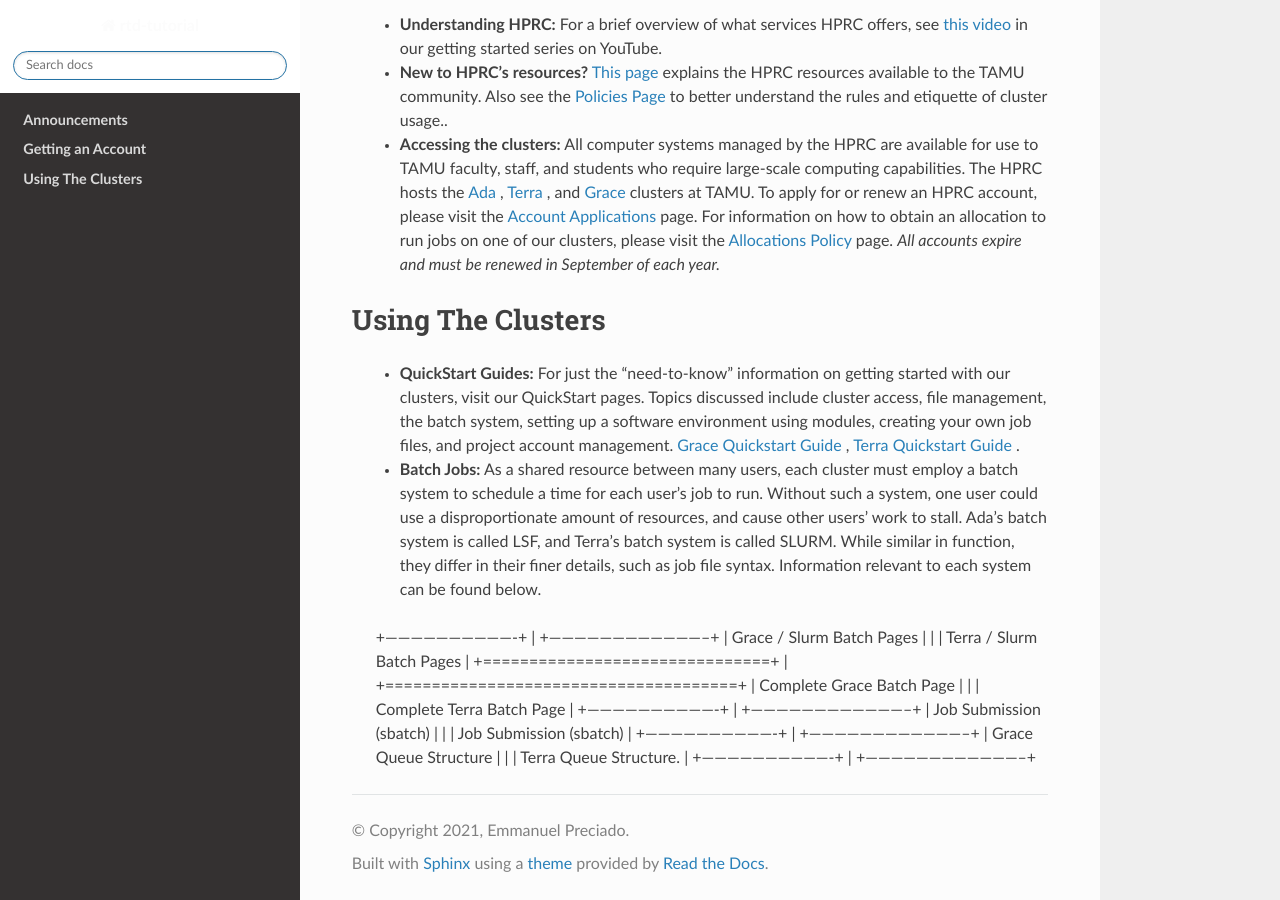
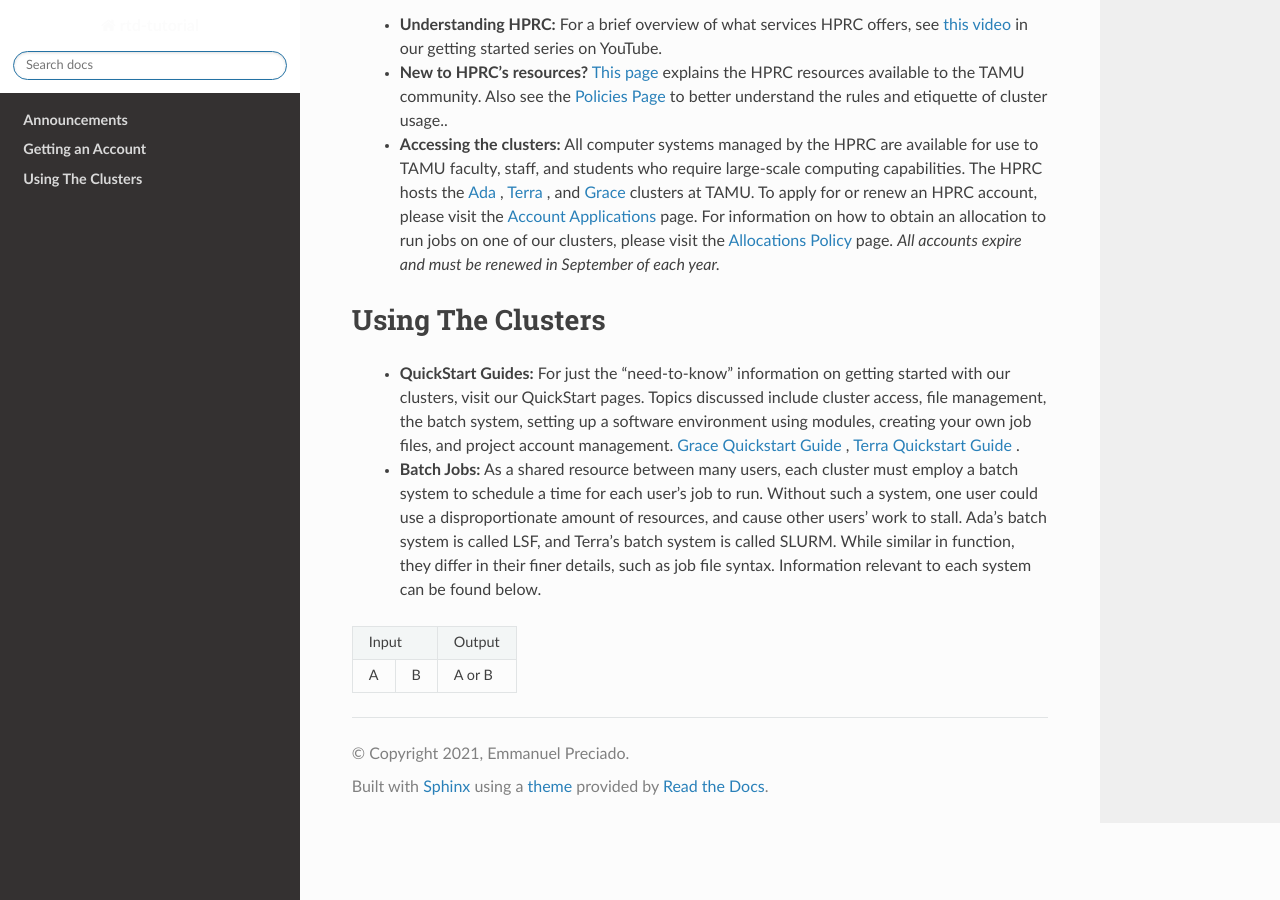
Before and after one commit to EmmanuelDej/rtd-tutorial, a Sphinx documentation site: the page built from docs/index.rst, in a window 1280 px wide and 900 px high, scrolled down 579 px. Built offline with Sphinx 7.4.7 and the Read the Docs theme 2.0.0, drawn with Linux system fonts in a browser that asks for light colours.

Commit message:
Update index.rst

```diff
--- a/docs/index.rst
+++ b/docs/index.rst
@@ -41,12 +41,8 @@
 
    * **Batch Jobs:** As a shared resource between many users, each cluster must employ a batch system to schedule a time for each user's job to run. Without such a system, one user could use a disproportionate amount of resources, and cause other users' work to stall. Ada's batch system is called LSF, and Terra's batch system is called SLURM. While similar in function, they differ in their finer details, such as job file syntax. Information relevant to each system can be found below.
 
-   +-------------------------------+ |  +--------------------------------------+
-   | Grace / Slurm Batch Pages     | |  | Terra / Slurm Batch Pages            |
-   +===============================+ |  +======================================+
-   | Complete Grace Batch Page     | |  |  Complete Terra Batch Page           |
-   +-------------------------------+ |  +--------------------------------------+
-   | Job Submission (sbatch)       | |  | Job Submission (sbatch)              |
-   +-------------------------------+ |  +--------------------------------------+
-   | Grace Queue Structure         | |  | Terra Queue Structure.               |
-   +-------------------------------+ |  +--------------------------------------+
+===== ===== ======
+   Input    Output
+----------- ------
+   A  B     A or B
+===== ===== ======
```
